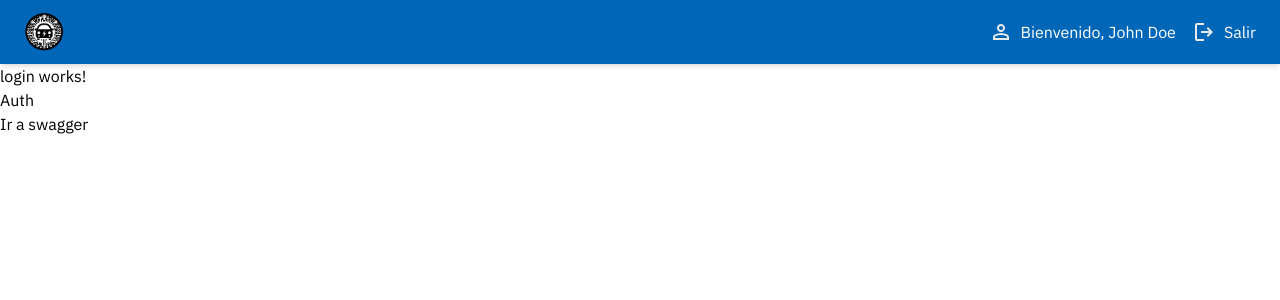
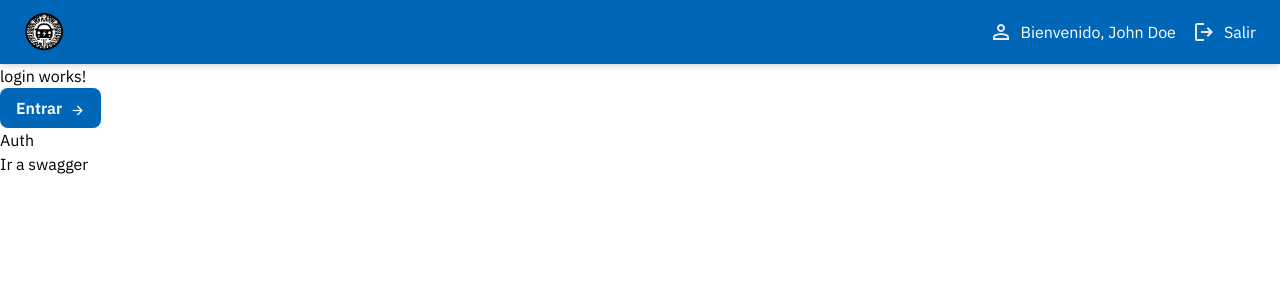
Before and after one commit to AutoNext-Code/AutoNext-Code, an Angular app in the folder frontend/autonext-client/: page /auth/login in a window 1280 px wide. Shown: the top 300 px of the page. Built offline with nearby package versions, Linux system fonts and the light colour scheme.

Commit message:
Add - Custom Button

```diff
--- a/frontend/autonext-client/src/app/auth/pages/login/login.component.html
+++ b/frontend/autonext-client/src/app/auth/pages/login/login.component.html
@@ -1 +1,9 @@
 <p>login works!</p>
+<app-custom-button
+  label="Entrar"
+  type="submit"
+  color="dark-blue"
+  icon="arrow_forward"
+  iconSize="15px"
+  (onClick)="login()">
+</app-custom-button>
--- a/frontend/autonext-client/src/app/auth/pages/login/login.component.ts
+++ b/frontend/autonext-client/src/app/auth/pages/login/login.component.ts
@@ -1,11 +1,17 @@
 import { Component } from '@angular/core';
+import { CustomButtonComponent } from '../../../shared/custom-button/custom-button.component';
+
+
 
 @Component({
   selector: 'auth-login',
-  imports: [],
+  imports: [CustomButtonComponent],
   templateUrl: './login.component.html',
   styleUrl: './login.component.css'
 })
 export class LoginComponent {
 
+  login() {
+    console.log('Login');
+  }
 }
```
